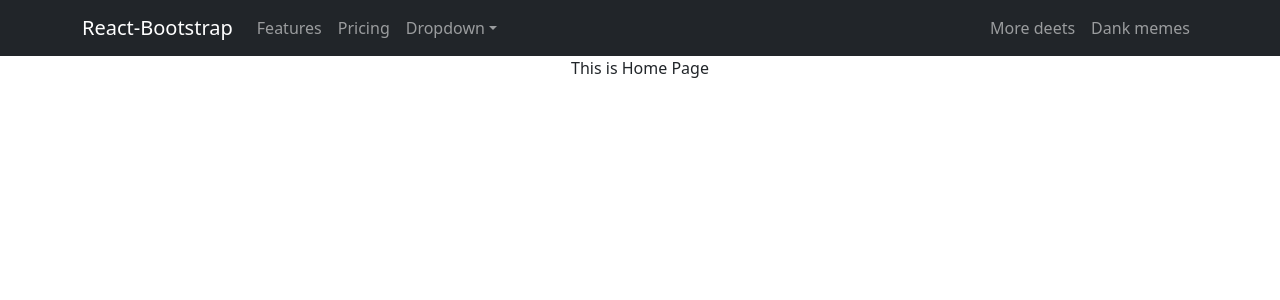
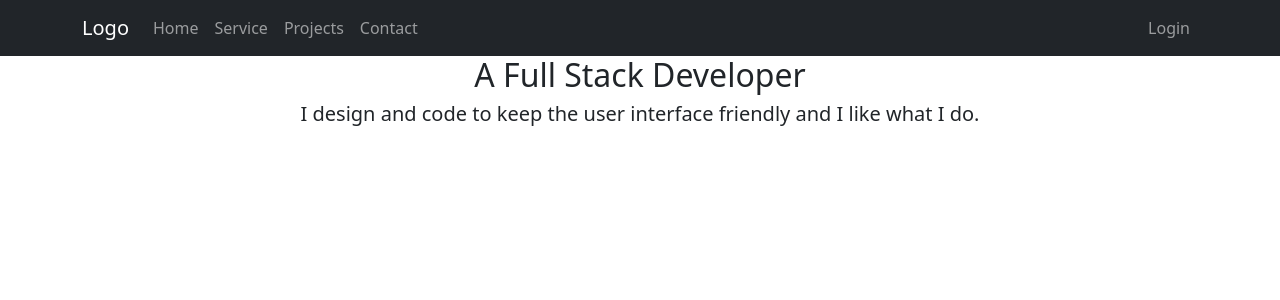
Before and after one commit to mesu-ai/portfolio, a React (Create React App) app: page / in a window 1280 px wide. Shown: the top 300 px of the page. Built offline with nearby package versions, Linux system fonts and the light colour scheme.

Commit message:
navbar chnage

```diff
--- a/src/components/navigation/Navigation.js
+++ b/src/components/navigation/Navigation.js
@@ -5,25 +5,25 @@ const Navigation = () => {
     return (
         <Navbar collapseOnSelect expand="lg" bg="dark" variant="dark">
         <Container>
-        <Navbar.Brand href="#home">React-Bootstrap</Navbar.Brand>
+        <Navbar.Brand href="#home">Logo</Navbar.Brand>
         <Navbar.Toggle aria-controls="responsive-navbar-nav" />
         <Navbar.Collapse id="responsive-navbar-nav">
         <Nav className="me-auto">
-        <Nav.Link href="#features">Features</Nav.Link>
-        <Nav.Link href="#pricing">Pricing</Nav.Link>
-        <NavDropdown title="Dropdown" id="collasible-nav-dropdown">
+        <Nav.Link href="#features">Home</Nav.Link>
+        <Nav.Link href="#pricing">Service</Nav.Link>
+        <Nav.Link href="#pricing">Projects</Nav.Link>
+        <Nav.Link href="#pricing">Contact</Nav.Link>
+        {/* <NavDropdown title="Dropdown" id="collasible-nav-dropdown">
             <NavDropdown.Item href="#action/3.1">Action</NavDropdown.Item>
             <NavDropdown.Item href="#action/3.2">Another action</NavDropdown.Item>
             <NavDropdown.Item href="#action/3.3">Something</NavDropdown.Item>
             <NavDropdown.Divider />
             <NavDropdown.Item href="#action/3.4">Separated link</NavDropdown.Item>
-        </NavDropdown>
+        </NavDropdown> */}
         </Nav>
         <Nav>
-        <Nav.Link href="#deets">More deets</Nav.Link>
-        <Nav.Link eventKey={2} href="#memes">
-            Dank memes
-        </Nav.Link>
+        <Nav.Link href="#deets">Login</Nav.Link>
+
         </Nav>
         </Navbar.Collapse>
         </Container>
--- a/src/pages/home/Home.js
+++ b/src/pages/home/Home.js
@@ -1,9 +1,11 @@
 import React from 'react';
+import HomeBanner from './homebanner/HomeBanner';
 
 const Home = () => {
     return (
         <div>
-            This is Home Page
+
+            <HomeBanner/>
 
         </div>
     );
--- /dev/null
+++ b/src/pages/home/homebanner/HomeBanner.js
@@ -0,0 +1,15 @@
+import React from 'react';
+import { Container } from 'react-bootstrap';
+
+const HomeBanner = () => {
+    return (
+        <Container>
+            <h2>A Full Stack Developer</h2>
+            <h5>I design and code to keep the user interface friendly and I like what I do.</h5>
+
+
+        </Container>
+    );
+};
+
+export default HomeBanner;
```
